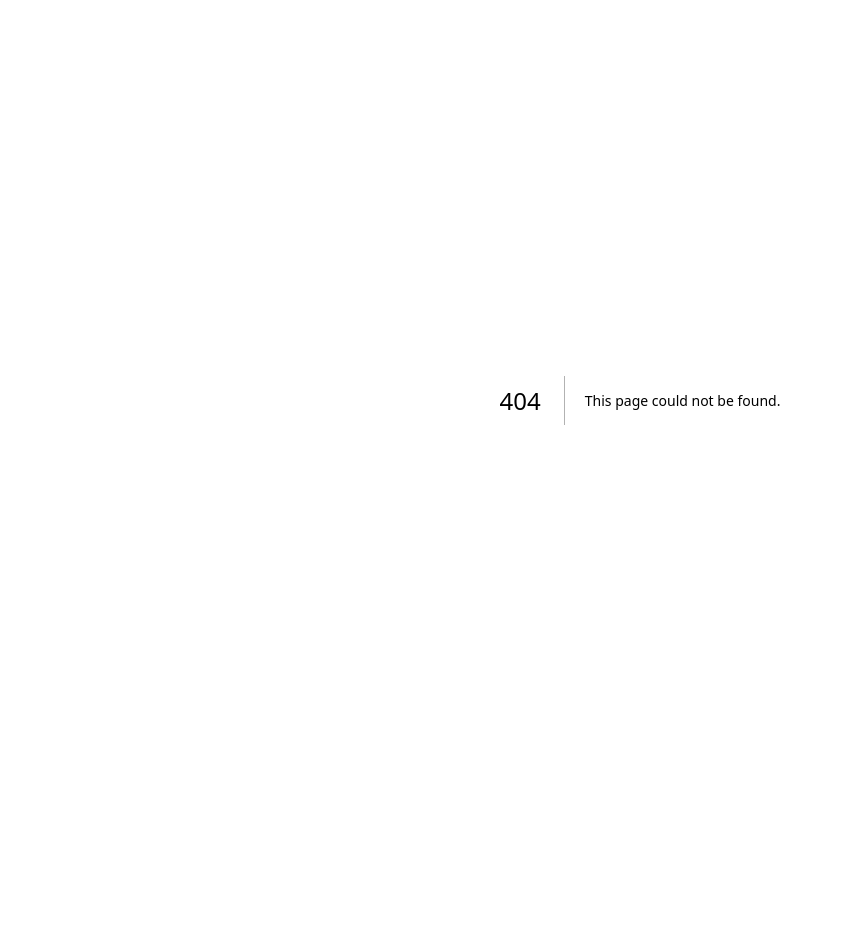
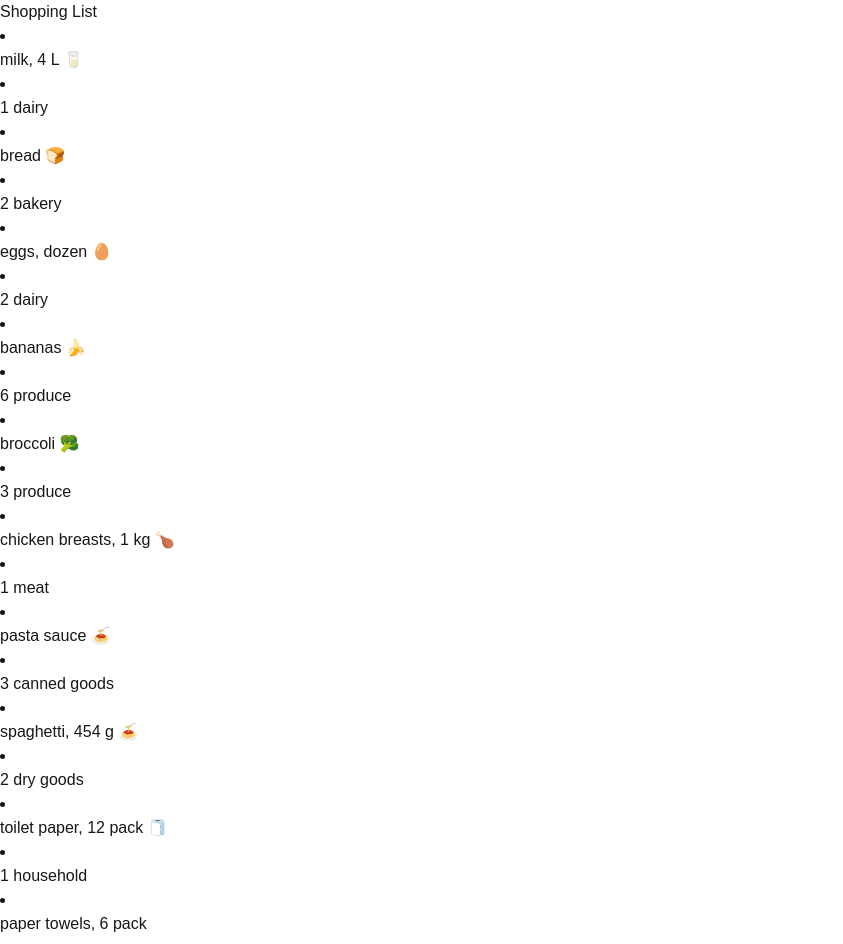
Before and after one commit to KSsait/cprg306-Assignments, a Next.js app: page /week-3 in a window 1280 px wide. Before the commit this address had no page. Shown: the top 944 px of the page, without its empty margins (0-843 px from the left). Before the commit the page ends 800 px from the top, so only its background shows below. Built offline with nearby package versions, Linux system fonts and the light colour scheme.

Commit message:
Add dog demo, and week-3 page and assignment

```diff
--- /dev/null
+++ b/src/app/week-3/item-list.js
@@ -0,0 +1,139 @@
+import Item from "./item";
+export default function ItemList() {
+    const item1 = {
+        name: "milk, 4 L 🥛",
+        quantity: 1,
+        category: "dairy",
+      };
+
+    const item2 = {
+    name: "bread 🍞",
+    quantity: 2,
+    category: "bakery",
+    };
+
+    const item3 = {
+    name: "eggs, dozen 🥚",
+    quantity: 2,
+    category: "dairy",
+    };
+
+    const item4 = {
+    name: "bananas 🍌",
+    quantity: 6,
+    category: "produce",
+    };
+
+    const item5 = {
+    name: "broccoli 🥦",
+    quantity: 3,
+    category: "produce",
+    };
+
+    const item6 = {
+    name: "chicken breasts, 1 kg 🍗",
+    quantity: 1,
+    category: "meat",
+    };
+
+    const item7 = {
+    name: "pasta sauce 🍝",
+    quantity: 3,
+    category: "canned goods",
+    };
+
+    const item8 = {
+    name: "spaghetti, 454 g 🍝",
+    quantity: 2,
+    category: "dry goods",
+    };
+
+    const item9 = {
+    name: "toilet paper, 12 pack 🧻",
+    quantity: 1,
+    category: "household",
+    };
+
+    const item10 = {
+    name: "paper towels, 6 pack",
+    quantity: 1,
+    category: "household",
+    };
+
+    const item11 = {
+    name: "dish soap 🍽️",
+    quantity: 1,
+    category: "household",
+    };
+
+    const item12 = {
+    name: "hand soap 🧼",
+    quantity: 4,
+    category: "household",
+    };
+
+    return (
+        <div>
+            <Item
+                name={item1.name}
+                quantity={item1.quantity}
+                category={item1.category}
+            />
+            <Item
+                name={item2.name}
+                quantity={item2.quantity}
+                category={item2.category}
+            />
+            <Item
+                name={item3.name}
+                quantity={item3.quantity}
+                category={item3.category}
+            />
+            <Item
+                name={item4.name}
+                quantity={item4.quantity}
+                category={item4.category}
+            />
+            <Item
+                name={item5.name}
+                quantity={item5.quantity}
+                category={item5.category}
+            />
+            <Item
+                name={item6.name}
+                quantity={item6.quantity}
+                category={item6.category}
+            />
+            <Item
+                name={item7.name}
+                quantity={item7.quantity}
+                category={item7.category}
+            />
+            <Item
+                name={item8.name}
+                quantity={item8.quantity}
+                category={item8.category}
+            />
+            <Item
+                name={item9.name}
+                quantity={item9.quantity}
+                category={item9.category}
+            />
+            <Item
+                name={item10.name}
+                quantity={item10.quantity}
+                category={item10.category}
+            />
+            <Item
+                name={item11.name}
+                quantity={item11.quantity}
+                category={item11.category}
+            />
+            <Item
+                name={item12.name}
+                quantity={item12.quantity}
+                category={item12.category}
+            />
+        </div>
+    );
+}
--- /dev/null
+++ b/src/app/week-3/item.js
@@ -0,0 +1,12 @@
+export default function Item({name, quantity, category}) {
+    return(
+        <div className="ml-4">
+            <li>
+                <h2 className="text-green-500">{name}</h2>
+            </li>
+            <li>
+                <h2 className="text-blue-300">{quantity} {category}</h2>
+            </li>
+        </div>
+    );
+};
--- /dev/null
+++ b/src/app/week-3/page.js
@@ -0,0 +1,12 @@
+import ItemList from "./item-list";
+
+export default function Page() {
+    return (
+        <main>
+            <h1>Shopping List</h1>
+            <ItemList
+
+            />
+        </main>
+    );
+}
```
Also changed, not shown: src/app/dogs/dog.js (added, +10 -0 lines), src/app/dogs/page.js (added, +78 -0 lines), src/app/page.js (+5 -2 lines), src/app/week-2/heading.js (added, +8 -0 lines).
